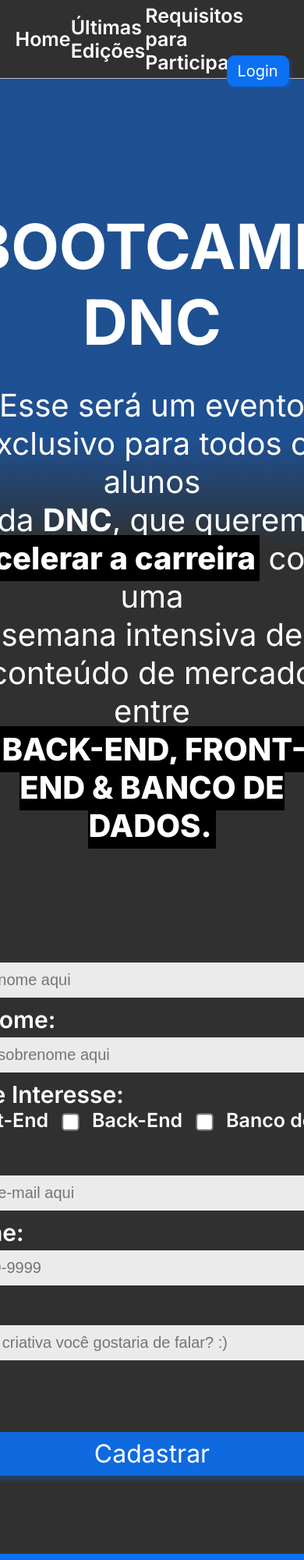
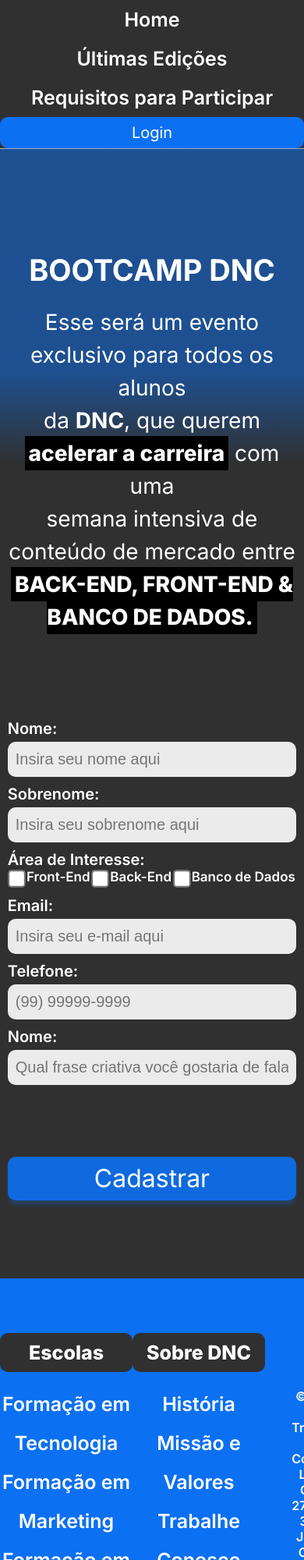
Before and after one commit to ribeiroAllison/bootcamp-DNC, a plain HTML site: page index.html in a window 390 px wide. Shown: the top 2000 px of the page at 78% size. Drawn offline with Linux system fonts and the light colour scheme.

Commit message:
adjusting footer details and adding media query to header and main body

```diff
--- a/index.html
+++ b/index.html
@@ -78,25 +78,32 @@
         </form>
     </section>
 
-    <footer id="details">
+
+
+    <footer>
+        <div id="details">
             <div id="links">
-            <div>
+                <nav>
                     <h3 class="title">Escolas</h3>
-                <h3><a href="">Formação em Tecnologia</a></h3>
-                <h3><a href="">Formação em Marketing</a></h3>
-                <h3><a href="">Formação em Dados</a></h3>
-                <h3><a href="">Formação em Projetos</a></h3>
-                <h3><a href="">Formação em Produtos</a></h3>
+                    <ul>
+                        <li><a href="">Formação em Tecnologia</a></li>
+                        <li><a href="">Formação em Marketing</a></li>
+                        <li><a href="">Formação em Dados</a></li>
+                        <li><a href="">Formação em Projetos</a></li>
+                        <li><a href="">Formação em Produtos</a></li>
+                    </ul>
 
-            </div>
-            <div>
+                </nav>
+                <nav>
                     <h3 class="title">Sobre DNC</h3>
-                <h3><a href="">História</a></h3>
-                <h3><a href="">Missão e Valores</a></h3>
-                <h3><a href="">Trabalhe Conosco</a></h3>
-                <h3><a href="">Condeúdo Gratuito</a></h3>
+                    <ul>
+                        <li><a href="">História</a></li>
+                        <li><a href="">Missão e Valores</a></li>
+                        <li><a href="">Trabalhe Conosco</a></li>
+                        <li><a href="">Condeúdo Gratuito</a></li>
+                    </ul>
 
-            </div>
+                </nav>
 
 
             </div>
@@ -104,10 +111,12 @@
                 <p>© 2022 DTC Treinamentos & Consultoria LTDA | CNPJ: 27.995.577/0001-37 | R. Justino Cobra, 61 – Vila Ema | São José dos Campos – SP | CEP 12243-030</p>
             </div>
 
-    </footer>
+        </div>
+        <div id="terms">
+            <h3><a href="">Termos de Uso</a> | <a href="">Política de Privacidade</a></h3>
+        </div>
 
-    <footer id="terms">
-        <h3><a href="">Termos de Uso</a> | <a href="">Política de Privacidade</a></h3>
+
 </footer>
 
 
--- a/resources/style.css
+++ b/resources/style.css
@@ -66,6 +66,33 @@ body{
         border:0;
         cursor: pointer;
     }
+    @media only screen and (max-width: 600px){
+        #principal{
+            flex-direction: column;
+            height: auto;
+
+
+        }
+
+        #menu{
+            flex-direction: column;
+            width: 100%;
+            margin: 0;
+
+        }
+
+        #menu a{
+            display: flex;
+            height: 50px;
+            align-items: center;
+        }
+
+        #principal button{
+            margin:0;
+            width: 100%;
+
+        }
+    }
 
 /* MAIN BODY */
 
@@ -102,6 +129,18 @@ header{
         font-weight: 800;
         padding: 5px;
 
+    }
+
+    @media only screen and (max-width: 600px){
+        header h1{
+            font-size: 38px;
+        }
+
+        header h2{
+            font-size: 28px;
+            padding: 0 5px;
+            line-height: 1.5;
+        }
     }
 
 /* FORM SECTION */
@@ -165,10 +204,31 @@ button:hover{
     cursor: pointer;
 }
 
+@media only screen and (max-width: 600px){
+    form{
+        width: 95%;
+
+    }
+
+    form label{
+        font-size: 20px;
+    }
+
+    #checkbox-items label{
+        font-size: 17px;
+    }
+
+}
+
+
 /* FOOTER SECTION */
 
 footer{
     background-color: var(--azul-dnc);
+}
+
+footer nav ul{
+    padding-left: 0;
 }
 
 #details{
@@ -184,6 +244,9 @@ footer{
     margin-bottom: 50px;
 
 }
+    #links li{
+        list-style: none;
+    }
 
     #links a{
         text-decoration: none;
@@ -209,9 +272,12 @@ footer{
         width: 150px;
         margin: auto;
         margin-top: 70px;
+        font-weight: 800;
 
 
     }
+
+
 
 
 #info{
@@ -225,7 +291,7 @@ footer{
 
 }
 
-#terms{}
+
 
 #terms h3{
     height: 100%;
```
Lines whose indentation alone changed are shown as unchanged.
